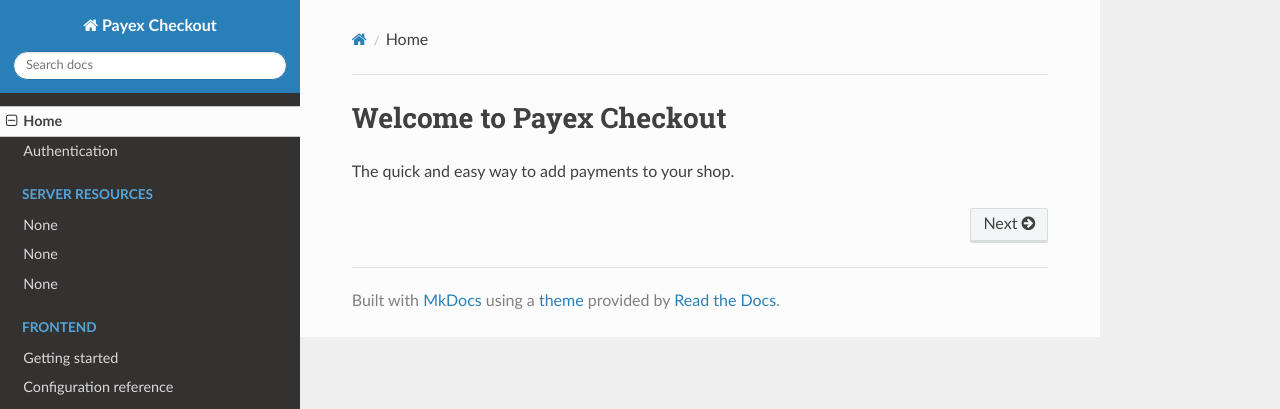
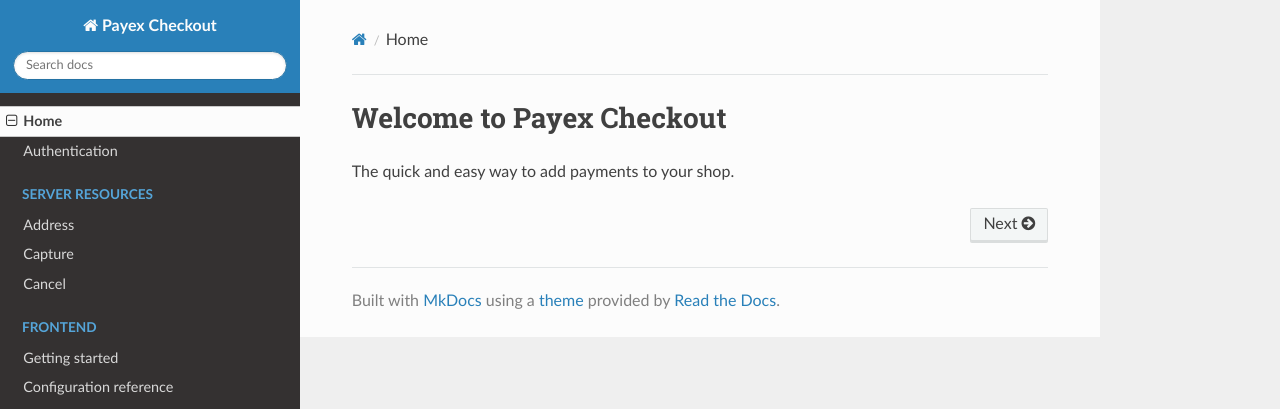
Before and after one commit to PayEx/PayEx.Checkout.Documentation, an MkDocs documentation site: the page built from docs/index.md, in a window 1280 px wide. Shown: the top 409 px of the page. Built offline with MkDocs 1.6.1, drawn with Linux system fonts in a browser that asks for light colours; nearby versions of some CDN libraries; old or Windows-style settings are respelled for this version of MkDocs.

Commit message:
fixed bad yml perhaps?

```diff
--- a/mkdocs.yml
+++ b/mkdocs.yml
@@ -4,9 +4,9 @@
 - Home : index.md
 - Authentication : authentication.md
 - Server resources :
-   - Address.md
-   - Capture.md
-   - Cancel.md
+  - Address : Address.md
+  - Capture : Capture.md
+  - Cancel : Cancel.md
 - Frontend :
-   - Getting started : gettingStarted.md
-   - Configuration reference : configurationReference.md
+  - Getting started : gettingStarted.md
+  - Configuration reference : configurationReference.md
```
